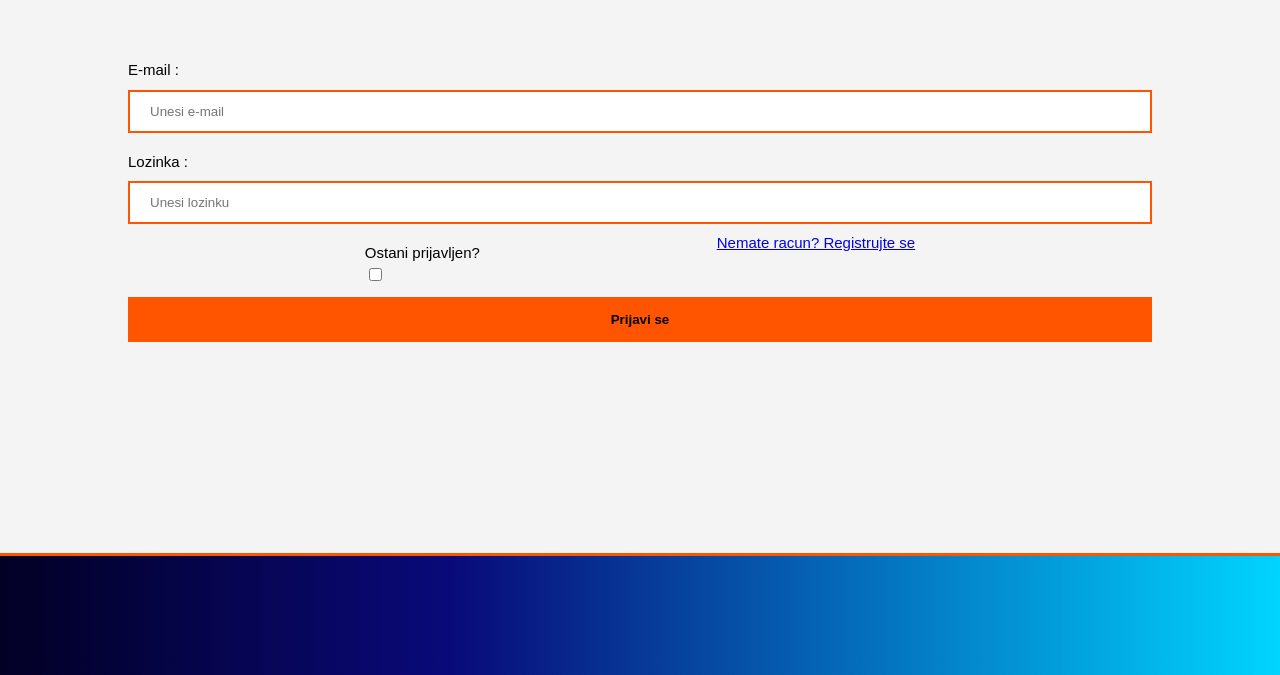
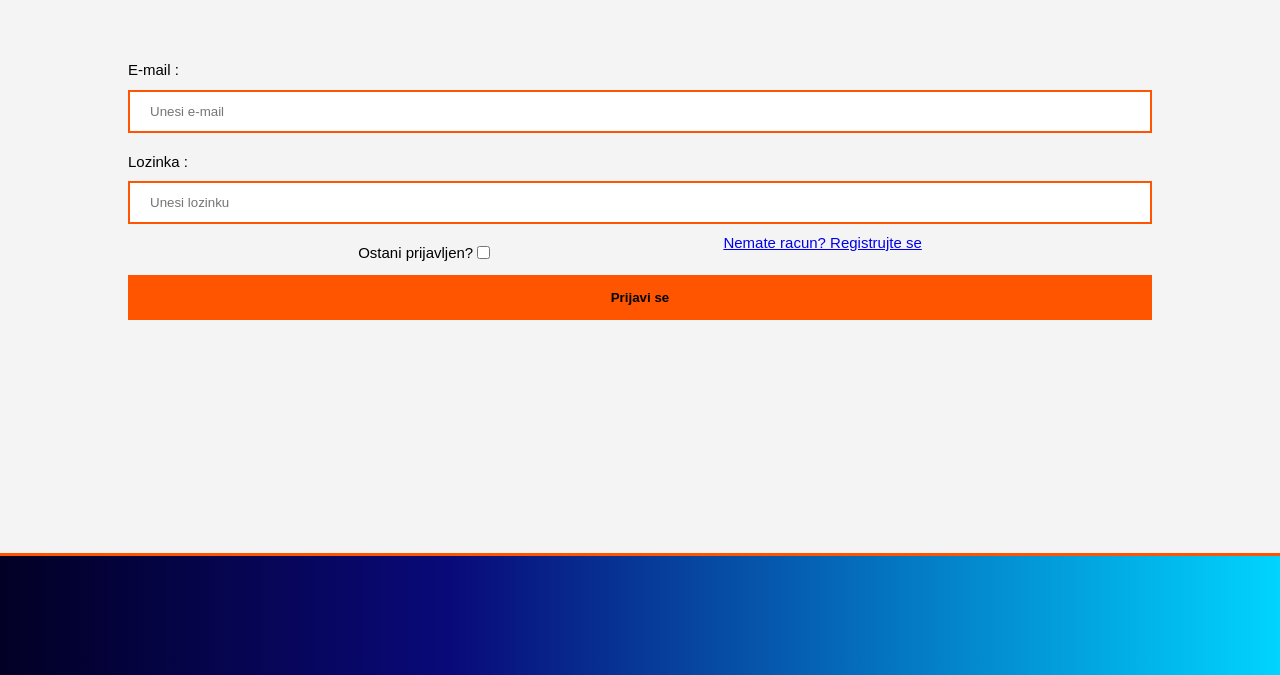
Before and after one commit to mm51593/PROGI_webapp, a Flask app: page /prijava.html in a window 1280 px wide. Shown: the part 104-779 px from the top of the page. Run offline with Flask 2, Linux system fonts and the light colour scheme.

Commit message:
Dodane sitne ispravke

```diff
--- a/app/static/styles/style.css
+++ b/app/static/styles/style.css
@@ -739,3 +739,8 @@ span.price {
 	float: right;
 	color: grey;
 }
+
+.margin-align {
+	margin-bottom: 6px;
+	align-self: flex-end;
+}
--- a/app/templates/prijava.html
+++ b/app/templates/prijava.html
@@ -10,9 +10,9 @@
 		<label>Lozinka : </label>
 			<input type="password" placeholder="Unesi lozinku" name="password" required>
 		<div class="flex-container">
-			<div>
+			<div class="flex-container-str-clm">
 				<label for="checkRemember">Ostani prijavljen?</label>
-					<input type="checkbox" id="checkRemember" name="remember">
+				<input class="margin-align" type="checkbox" id="checkRemember" name="remember">
 			</div>
 			<a href="registracija.html">Nemate racun? Registrujte se</a>
 		</div>
--- a/app/templates/registracija.html
+++ b/app/templates/registracija.html
@@ -6,13 +6,10 @@
 <form onsubmit="return checkPswd()">
 	<div class="container sec-main-container" id="regFormHolder">
 		<label>Korisnicko ime : </label>
-			<span class="regErrMsg">Korisnicko ime mora biti uneseno</span>
 			<input type="text" placeholder="Unesi korisnicko ime" name="username">
 		<label>E-mail : </label>
-			<span class="regErrMsg">E-mail mora biti unesen</span>
 			<input type="text" placeholder="Unesi e-mail" name="email">
 		<label id="lozReg">Lozinka : </label>
-			<span class="regErrMsg">Lozinke se ne podudaraju</span>
 			<input id="regPswd" type="password" placeholder="Unesi lozinku" name="password">
 		<label>Potvrdi lozinku : </label>
 			<input id="reRegPswd" type="password" placeholder="Ponovno upisite lozinku" name="password">
```
